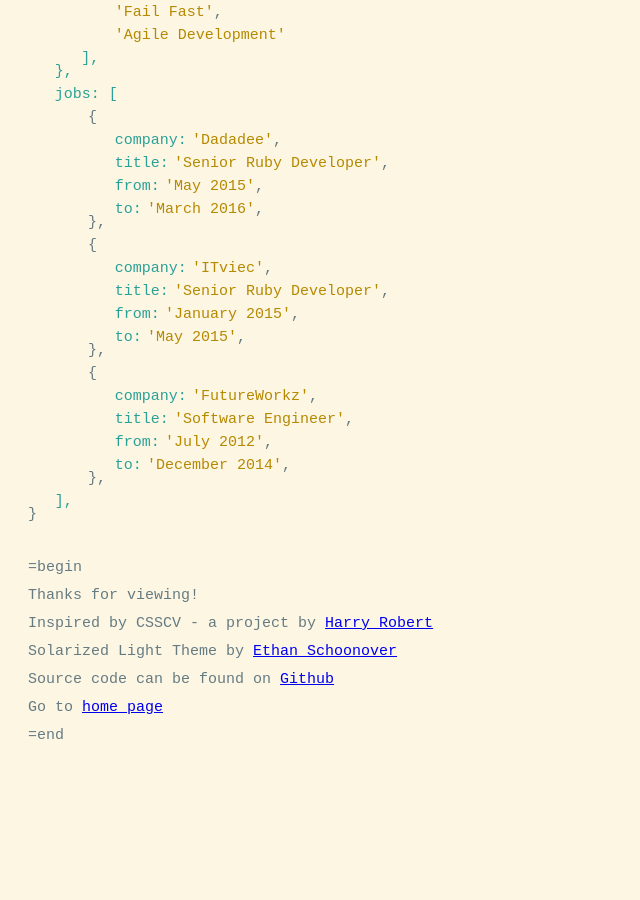
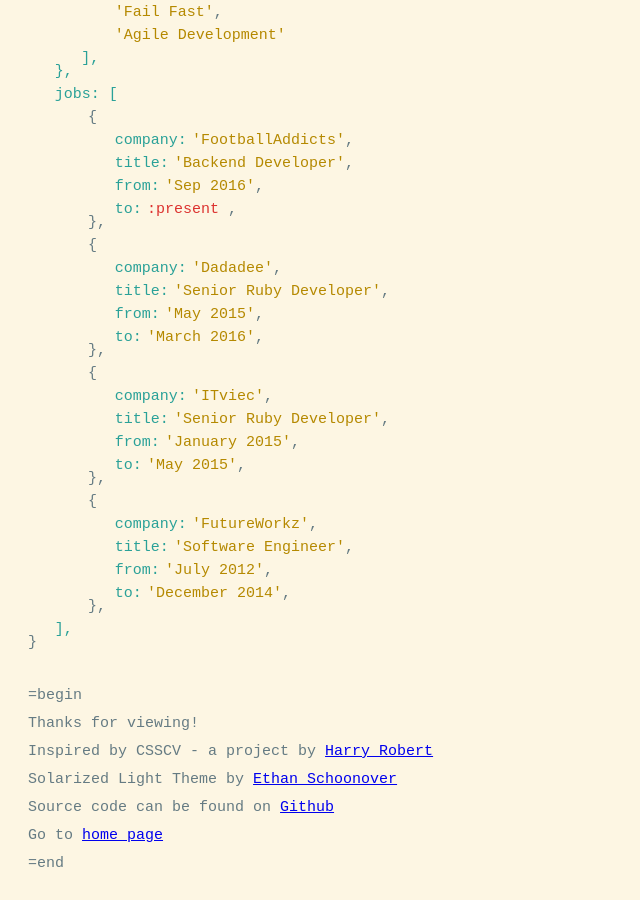
Before and after one commit to qcam/rbcv, a plain HTML site: page index.html in a window 1280 px wide. Shown: the part 1280-2180 px from the top of the page, without its empty margins (0-640 px from the left). Before the commit the page ends 2052 px from the top, so only its background shows below. Drawn offline with Linux system fonts and the light colour scheme.

Commit message:
Add Football Addicts

```diff
--- a/index.html
+++ b/index.html
@@ -294,6 +294,34 @@
                   <div class="hash__block">
                     <div class="hash__key hash__key--string">company</div>
                     <div class="hash__val hash__val--string">
+                      <span class="string">FootballAddicts</span>
+                    </div>
+                  </div>
+                  <div class="hash__block">
+                    <div class="hash__key hash__key--string">title</div>
+                    <div class="hash__val hash__val--string">
+                      <span class="string">Backend Developer</span>
+                    </div>
+                  </div>
+                  <div class="hash__block">
+                    <div class="hash__key hash__key--string">from</div>
+                    <div class="hash__val hash__val--string">
+                      <span class="string">Sep 2016</span>
+                    </div>
+                  </div>
+                  <div class="hash__block">
+                    <div class="hash__key hash__key--string">to</div>
+                    <div class="hash__val hash__val--string">
+                      <span class="symbol">present</span>
+                    </div>
+                  </div>
+                </div>
+              </li>
+              <li class="array__item array__item--full array__item--hash">
+                <div class="hash">
+                  <div class="hash__block">
+                    <div class="hash__key hash__key--string">company</div>
+                    <div class="hash__val hash__val--string">
                       <span class="string">Dadadee</span>
                     </div>
                   </div>
```
